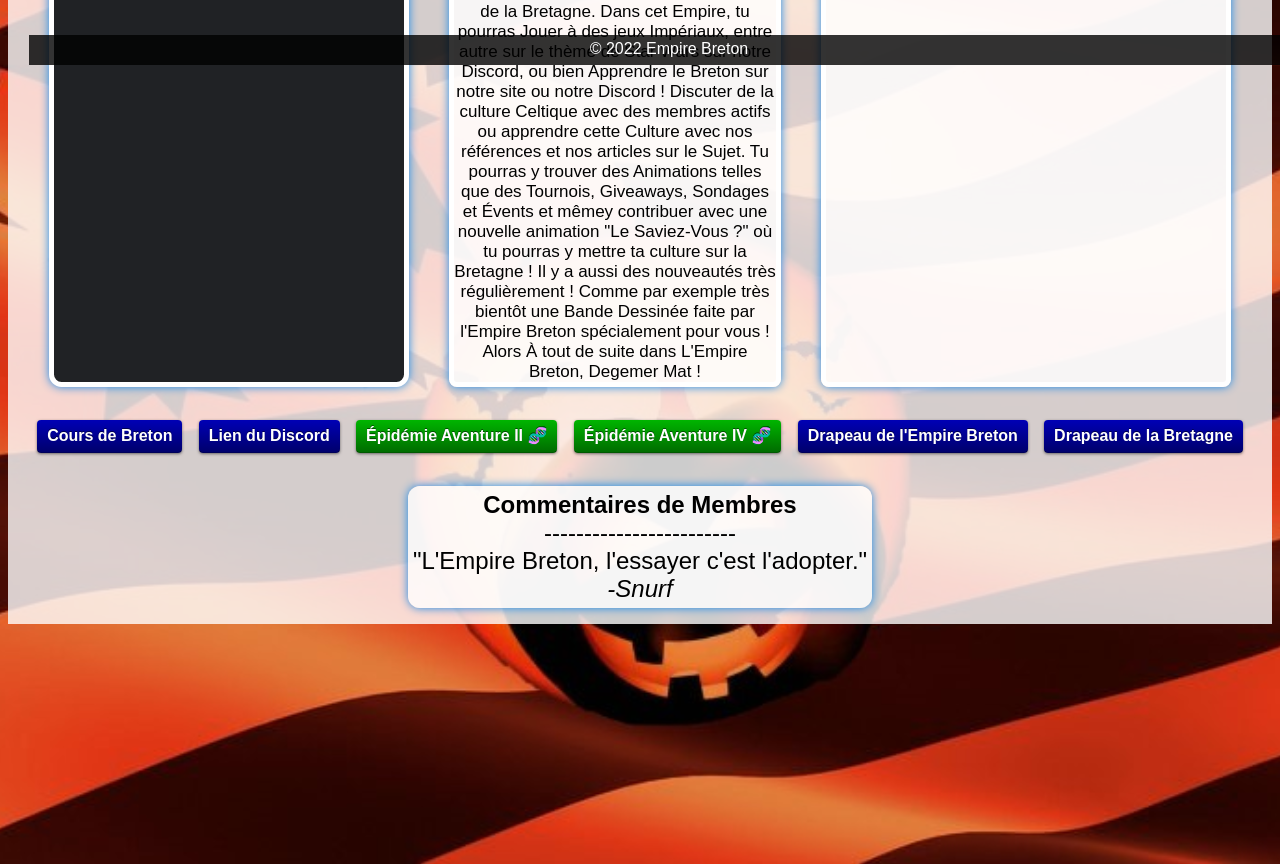
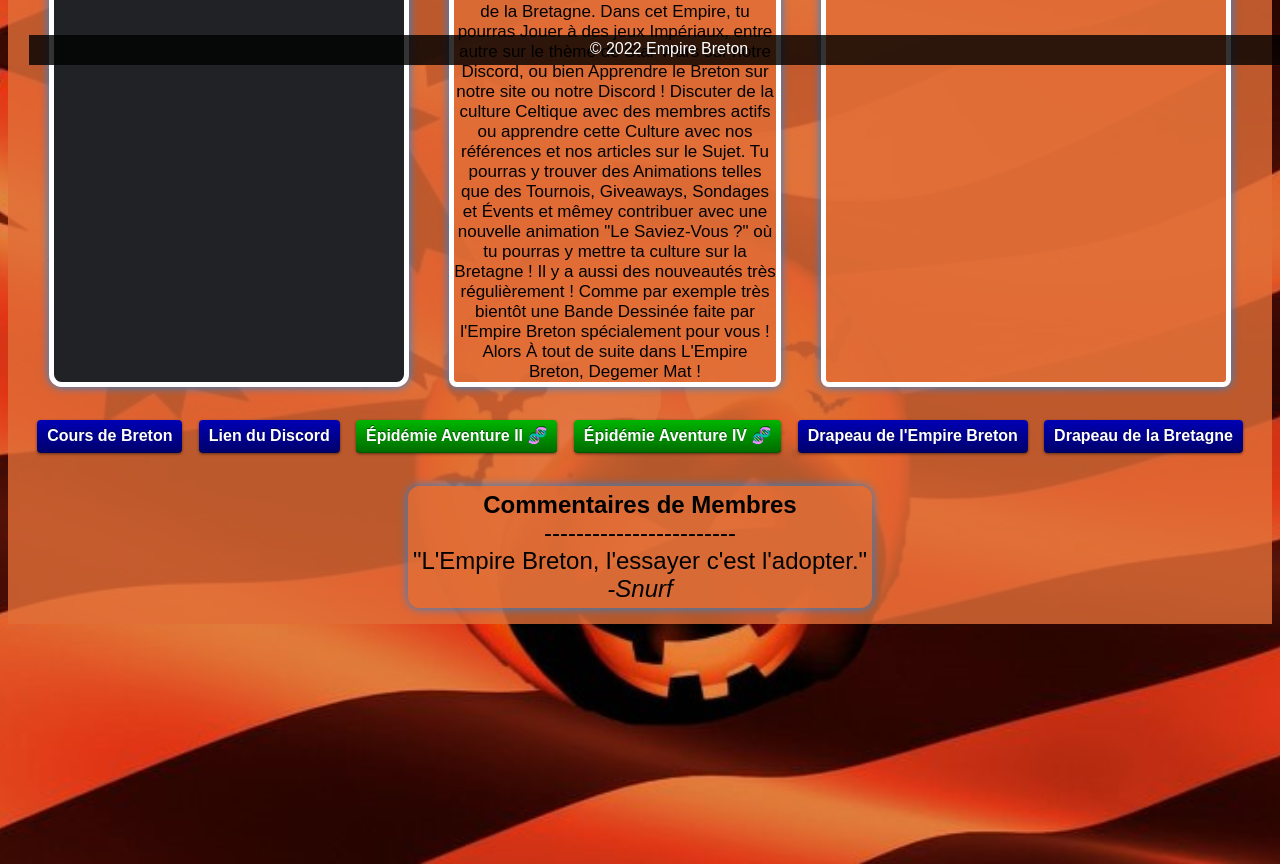
Before and after one commit to gaelBZH/gaelBZH.github.io, a PHP site: page / in a window 1280 px wide. Shown: the part 735-1599 px from the top of the page. Run offline with PHP 8.4, Linux system fonts and the light colour scheme.

Commit message:
Update style.css

```diff
--- a/style.css
+++ b/style.css
@@ -1,5 +1,5 @@
 body {
-  background-color: rgba(255,255,255,0.8); /* Couleur de Fond */
+  background-color: rgba(226,111,55,0.8); /* Couleur de Fond */
   color: #000000; /* Couleur Texte */
 }
 
@@ -28,13 +28,13 @@
   ::-webkit-scrollbar {width: auto;}
   /* Taille Automatique */
 
-  ::-webkit-scrollbar-track-piece{background: #f8f4f4; border-radius: 50px;}
+  ::-webkit-scrollbar-track-piece{rgba(226,111,55,0.8); border-radius: 50px;}
   /* Fond Grise Clair */
 
   ::-webkit-scrollbar-thumb{background-image: url(Barre.png); background-position: center; background-repeat: no-repeat; background-size: cover;   border-radius: 50px; height: 35%;}
   /* Image Barre de Scroll */
 
-  ::-webkit-scrollbar-button{background: #a8a8a8;}
+  ::-webkit-scrollbar-button{background: rgba(226,111,55,0.8);}
   /* Boutons Barre de Scroll */
 
   ::-webkit-scrollbar-corner{background: #f8f4f4}
@@ -81,8 +81,8 @@
       margin-inline-end: 0px; /* Horizontal Fin */
       text-align: center;
       color: #fff;
-      background-color:  rgb(2486 248, 248,0.8);
-       box-shadow:0 0 10px #9f00e7; border-radius:0em 0em 0em 0.5em; background-color: rgba(255, 255, 255,0.5)
+      background-color:  rgba(226,111,55,0.8);
+       box-shadow:0 0 10px #9f00e7; border-radius:0em 0em 0em 0.5em; background-color: rgba(226,111,55,0.8))
 }
 /* Bouton Menu*/
 
@@ -116,7 +116,7 @@
     text-align: center; /* Alignement des Textes des 3 Embeds */
     margin-top:15px; margin-bottom:15px; box-shadow:0 0 10px #1a88e7; width:auto; display:table; border-radius:0.5em 0.5em 0.5em 0.5em;
     border:5px solid rgb(255, 255, 255); /* Bordure Blanche */
-    background-color: rgba(255, 255, 255, 0.8) /* Couleur de Fond */
+    background-color: rgba(226,111,55,0.8) /* Couleur de Fond */
 }
 
 #Discord{
@@ -145,7 +145,7 @@
 margin-top:15px; margin-bottom:15px; box-shadow:0 0 10px #1a88e7; width:auto; display:table; border:5px solid rgb(248, 248, 248,0);; border-radius:0.5em 0.5em 0.5em 0.5em; /* Paramètres Bordure */
 margin-left: auto;
 margin-right: auto;
-background-color: rgba(255, 255, 255, 0.8); /* Couleur de Fond */
+background-color: rgba(226,111,55,0.8); /* Couleur de Fond */
 }
 /* Commentaires de Membres */
 
```
